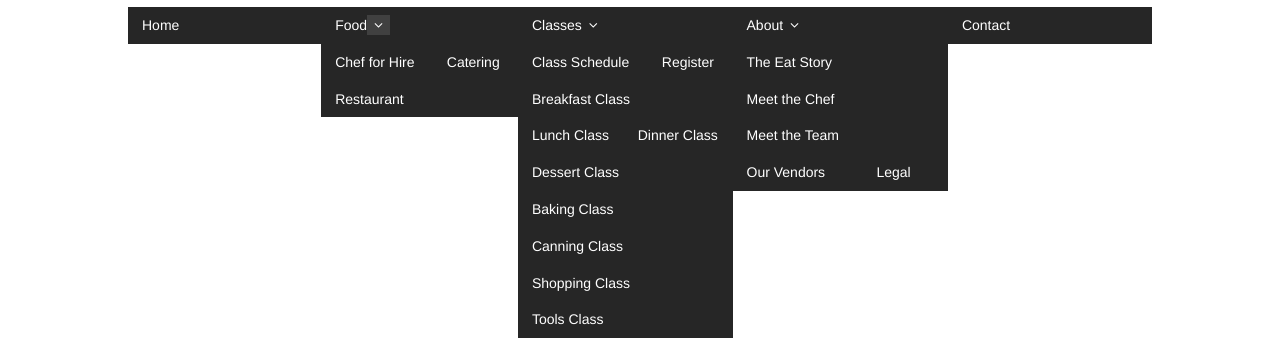
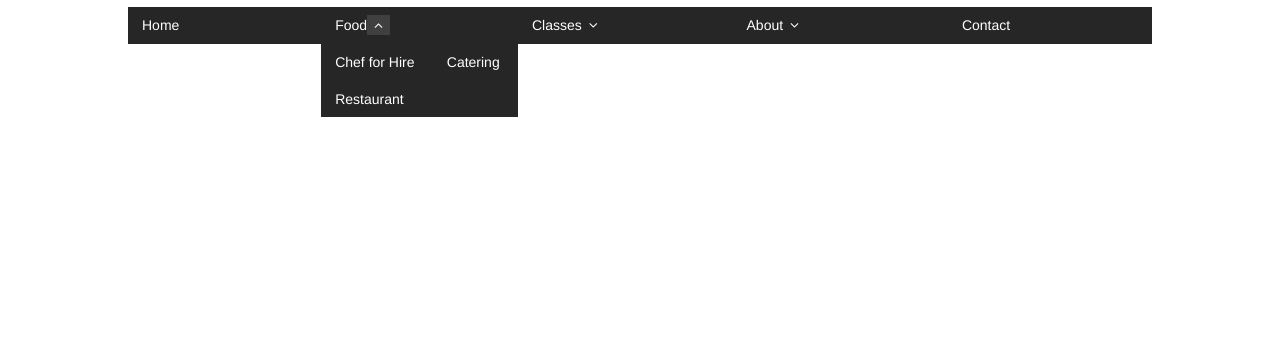
Before and after one commit to JesseSoldat/Learning-Flexbox, a plain HTML site: page index.html in a window 1280 px wide. Both pictures are taken after a click on the button 378 px from the left and 478 px from the top of the page. Shown: the part 453-800 px from the top of the page. Drawn offline with Linux system fonts and the light colour scheme.

Commit message:
javascript for the menu

```diff
--- a/css/nav-multi-level.css
+++ b/css/nav-multi-level.css
@@ -24,7 +24,7 @@
 	}
 
 	.multi-level-nav ul ul {
-		/*display: none;*/
+		display: none;
 		position: absolute;
 		z-index: 100;
 	}
--- a/js/main.js
+++ b/js/main.js
@@ -0,0 +1,14 @@
+( function( $ ) {
+	// Drastically modified from the function in the WordPress Twenty Fifteen theme
+	// Original source: https://github.com/WordPress/WordPress/blob/master/wp-content/themes/twentyfifteen/js/functions.js
+
+	$( '.dropdown-toggle' ).click( function( e ) {
+		var _this = $( this );
+		e.preventDefault();
+		_this.toggleClass( 'toggle-on' );
+		_this.parent().next( '.sub-menu' ).toggleClass( 'toggled-on' );
+		// _this.attr( 'aria-expanded', _this.attr( 'aria-expanded' ) === 'false' ? 'true' : 'false' );
+		// _this.html( _this.html() === '<span class="screen-reader-text">Expand child menu</span>' ? '<span class="screen-reader-text">Collapse child menu</span>' : '<span class="screen-reader-text">Expand child menu</span>' );
+	} );
+
+})( jQuery );
```
